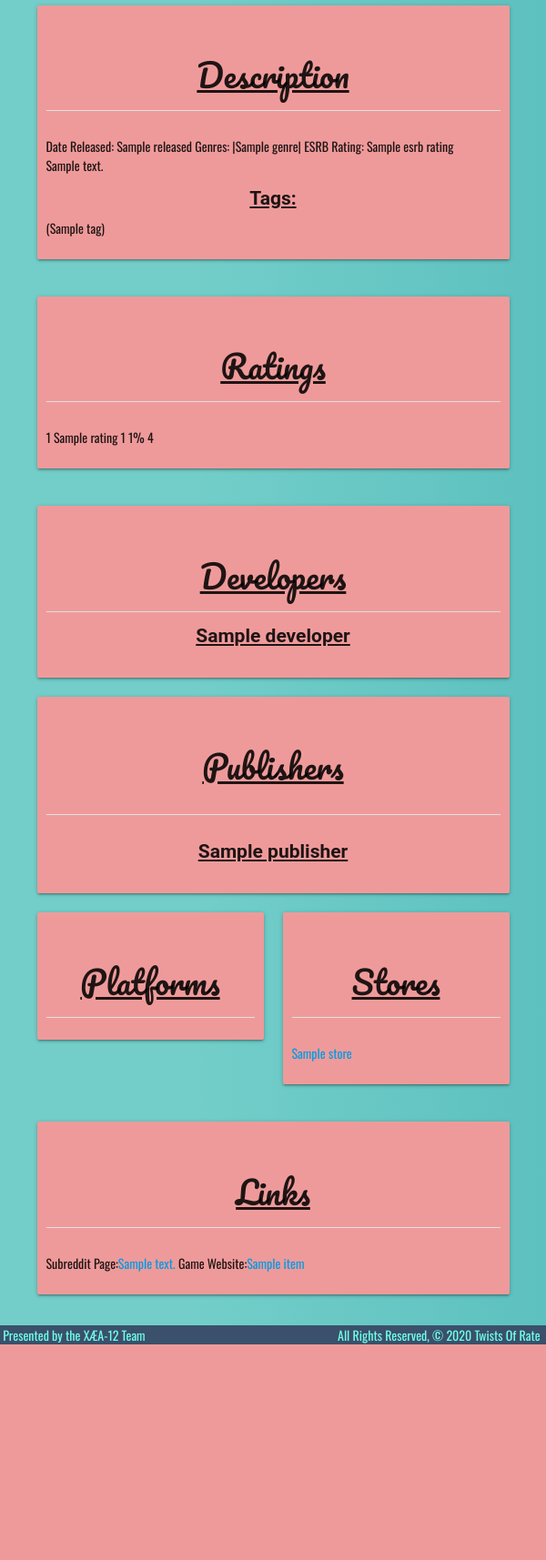
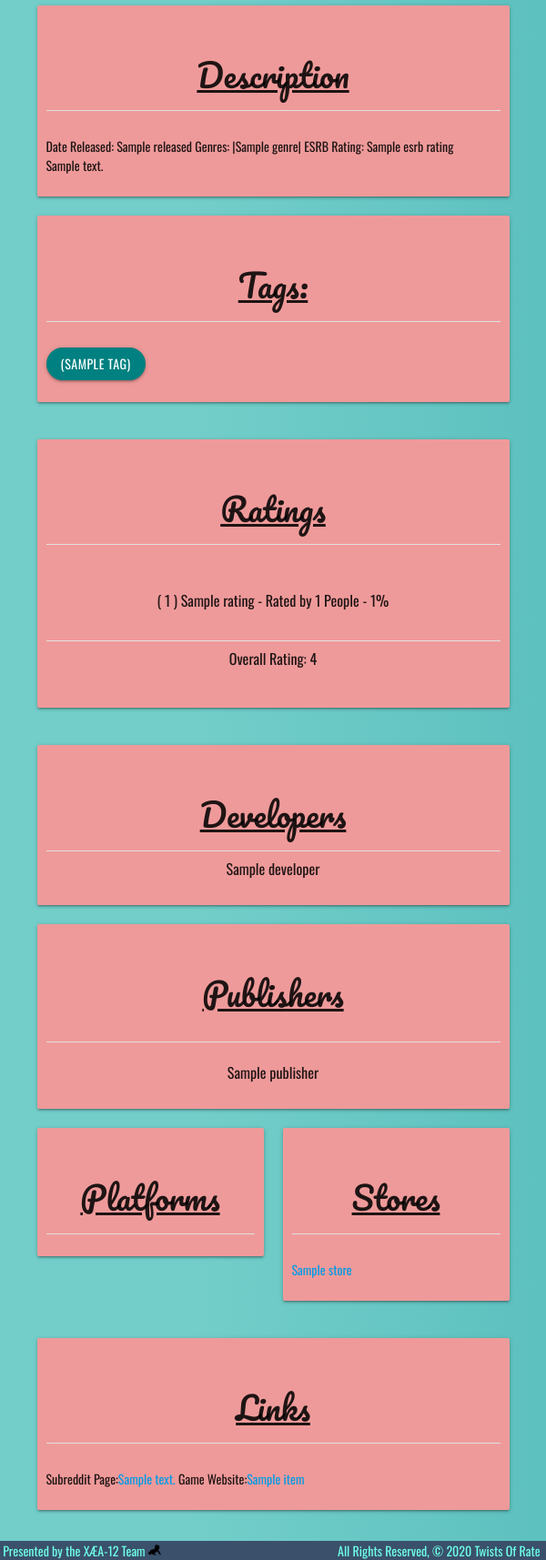
Before and after one commit to Thornathan/TwistsOfRate, a Django app: page /games/1/ in a window 600 px wide. Shown: the part 918-2633 px from the top of the page at 91% size. Before the commit the page ends 2396 px from the top, so only its background shows below. Run offline with Django 3.2, Linux system fonts and the light colour scheme; tables that the repository leaves empty hold one stand-in row (values such as "Sample post"); grey boxes marked "Sample" are stand-in pictures; a database or web service that is not in the repository returns one stand-in record (values such as "Sample title"); data that the repository does not hold is empty.

Commit message:
update to css

```diff
--- a/main_app/static/css/style.css
+++ b/main_app/static/css/style.css
@@ -68,6 +68,10 @@ footer.page-footer {
   text-align: right;
 }
 
+#babyFooterImg {
+  width: 14px;
+}
+
 /* Hamburger  & Side Nav for mobile */
 #hamburger {
   visibility: hidden;
@@ -103,6 +107,10 @@ h5 {
   text-align: center;
   font-size: 1.5rem;
   text-decoration: underline;
+}
+
+h6 {
+  text-align: center;
 }
 
 /* Card content */
@@ -171,8 +179,14 @@ label {
   color: black;
 }
 
+/* Buttons */
 .btn {
   background-color: #ef9a9a;
+}
+
+#tagsBtn {
+  background-color: teal;
+  border-radius: 20px;
 }
 
 input:not([type]), input[type=text]:not(.browser-default), input[type=password]:not(.browser-default), input[type=email]:not(.browser-default), input[type=url]:not(.browser-default), input[type=time]:not(.browser-default), input[type=date]:not(.browser-default), input[type=datetime]:not(.browser-default), input[type=datetime-local]:not(.browser-default), input[type=tel]:not(.browser-default), input[type=number]:not(.browser-default), input[type=search]:not(.browser-default), textarea.materialize-textarea {
--- a/main_app/templates/base.html
+++ b/main_app/templates/base.html
@@ -84,7 +84,10 @@
     });
   </script>
   <footer class="page-footer">
-    <div class="left">&nbsp;Presented by the XÆA-12 Team</div>
+    <div class="left">
+      &nbsp;Presented by the XÆA-12 Team
+      <img src="{% static "images/baby-silhouette.png" %}" alt="Baby" id="babyFooterImg">
+    </div>
     <div class="right">All Rights Reserved, &copy; 2020 Twists Of Rate &nbsp;</div>
   </footer>
 </body>
--- a/main_app/templates/games/detail.html
+++ b/main_app/templates/games/detail.html
@@ -43,10 +43,22 @@
                     ESRB Rating: {{ game.esrb_rating.name }}
                     <br>
                     {{game.description_raw}}
-                    <br>
-                    <h5>Tags:</h5>
+                </div>
+            </div>
+        </div>
+    </div>
+    <div class="col s12 m12 l12">
+        <div class="card #ef9a9a red lighten-3">
+            <div class="card-content">
+                <div class="section">
+                    <h2>Tags:</h2>
+                    <div class="divider"></div>
+                </div>
+                <div class="section">
                     {% for tag in game.tags %}
-                    ({{ tag.name }})
+                    <a href="#" class="btn" id="tagsBtn">
+                        ({{ tag.name }})
+                    </a>
                     {% endfor %}
                 </div>
             </div>
@@ -64,12 +76,19 @@
                 </div>
                 <div class="section">
                     {% for rating in game.ratings %}
-                    {{rating.id}}
-                    {{rating.title}}
-                    {{rating.count}}
-                    {{rating.percent}}%
+                    <div class="section">
+                        <h6>
+                            ( {{rating.id}} )
+                            {{rating.title}} -
+                            Rated by {{rating.count}} People -
+                            {{rating.percent}}%
+                        </h6>
+                    </div>
                     {% endfor %}
-                    {{game.rating}}
+                    <div class="section">
+                        <div class="divider"></div>
+                        <h6>Overall Rating: {{game.rating}}</h6>
+                    </div>
                 </div>
             </div>
         </div>
@@ -84,7 +103,7 @@
                     <h2>Developers</h2>
                     <div class="divider"></div>
                     {% for developer in game.developers %}
-                    <h5>{{ developer.name }}</h5>
+                    <h6>{{ developer.name }}</h6>
                     <!-- <img src={{ developer.image_background }} id="cardmgs"> -->
                     {% endfor %}
                 </div>
@@ -100,7 +119,7 @@
                 <div class="divider"></div>
                 <div class="section">
                     {% for publisher in game.publishers %}
-                    <h5>{{ publisher.name }}</h5>
+                    <h6>{{ publisher.name }}</h6>
                     <!-- <img src={{ publisher.image_background }} id="cardImgs"> -->
                     {% endfor %}
                 </div>
--- a/main_app/views.py
+++ b/main_app/views.py
@@ -113,6 +113,7 @@ def blog_detail(request, blog_id):
   blog = Blog.objects.get(id=blog_id)
   return render(request, 'blogs/detail.html', { 'blog': blog })
 
+@login_required
 def add_blog_comment(request, blog_id):
   form = CommentForm(request.POST)
   if form.is_valid():
```
Also changed, not shown: other parts of main_app/static/css/style.css (+0 -56 lines), main_app/static/images/baby-silhouette.png (added).
